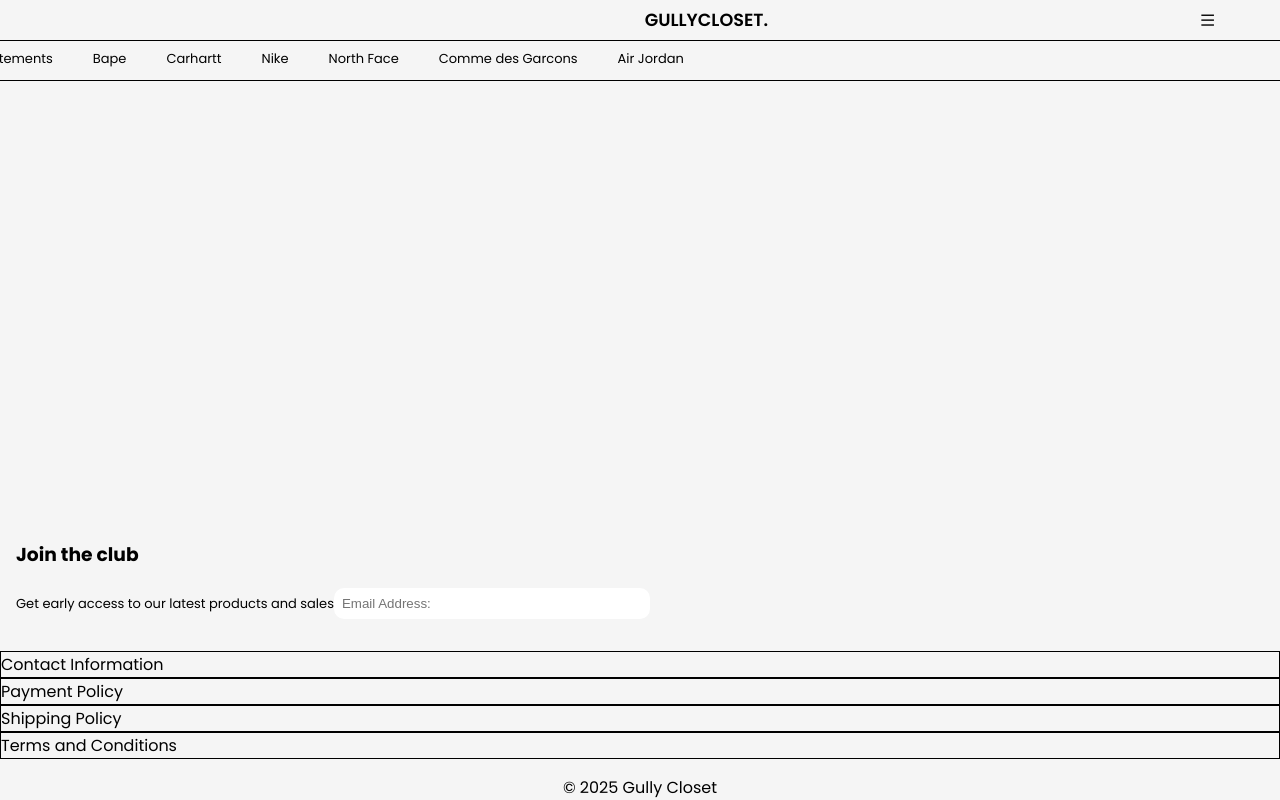
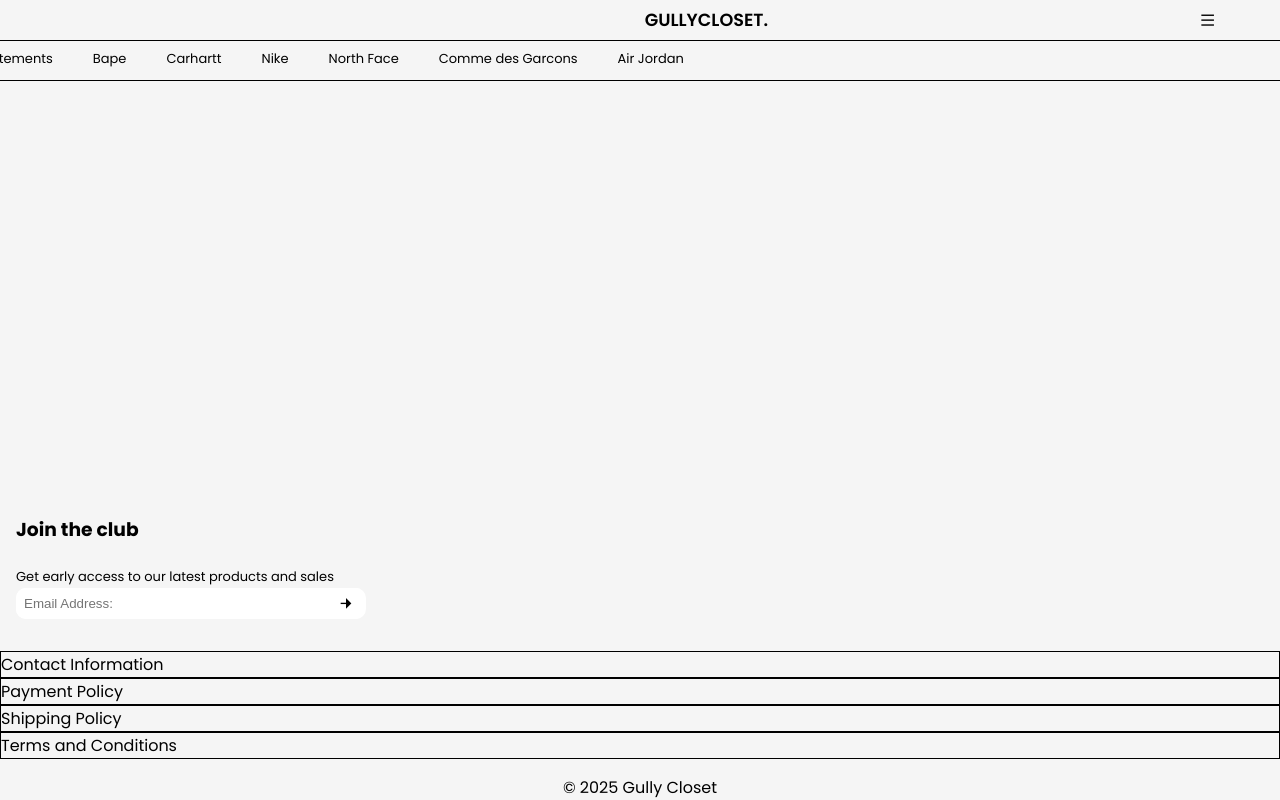
Before and after one commit to thabangkgatlhanye7117/gully-closet, a React (Vite) app: page / in a window 1280 px wide. Built offline with nearby package versions, Linux system fonts and the light colour scheme; a web font is replaced by a local one.

Commit message:
modified footer

```diff
--- a/src/Layout.jsx
+++ b/src/Layout.jsx
@@ -109,7 +109,12 @@ import { useState } from "react"
           <div className="footer-info">
               <h3>Join the club</h3>
               <span>Get early access to our latest products and sales</span>
-              <input type="email" id="email" name="email" placeholder="Email Address:" />
+              <div className="footer-email">
+                  <input type="email" id="email" name="email" placeholder="Email Address:" />
+                  <button className="send-email-address">
+                      <i className="ri-arrow-right-fill"></i>
+                  </button>
+              </div>
           </div>
           <ul className="footer-menu">
               <li className="footer-policy">
--- a/src/styles/layout.css
+++ b/src/styles/layout.css
@@ -126,9 +126,21 @@ footer {
 .footer-info span{
  font-size: small;
 }
+.footer-email{
+  display: flex;
+  background-color: white;
+  border: none;
+  width: 350px;
+  border-radius: 10px;
+  overflow: hidden;
+}
+.send-email-address{
+  border: none;
+  background-color: white;
+  font-size: 1rem;
+}
 .footer-info input{
   border: none;
-  border-radius: 10px;
   width: 300px;
   padding: 0.5rem;
 }
```
